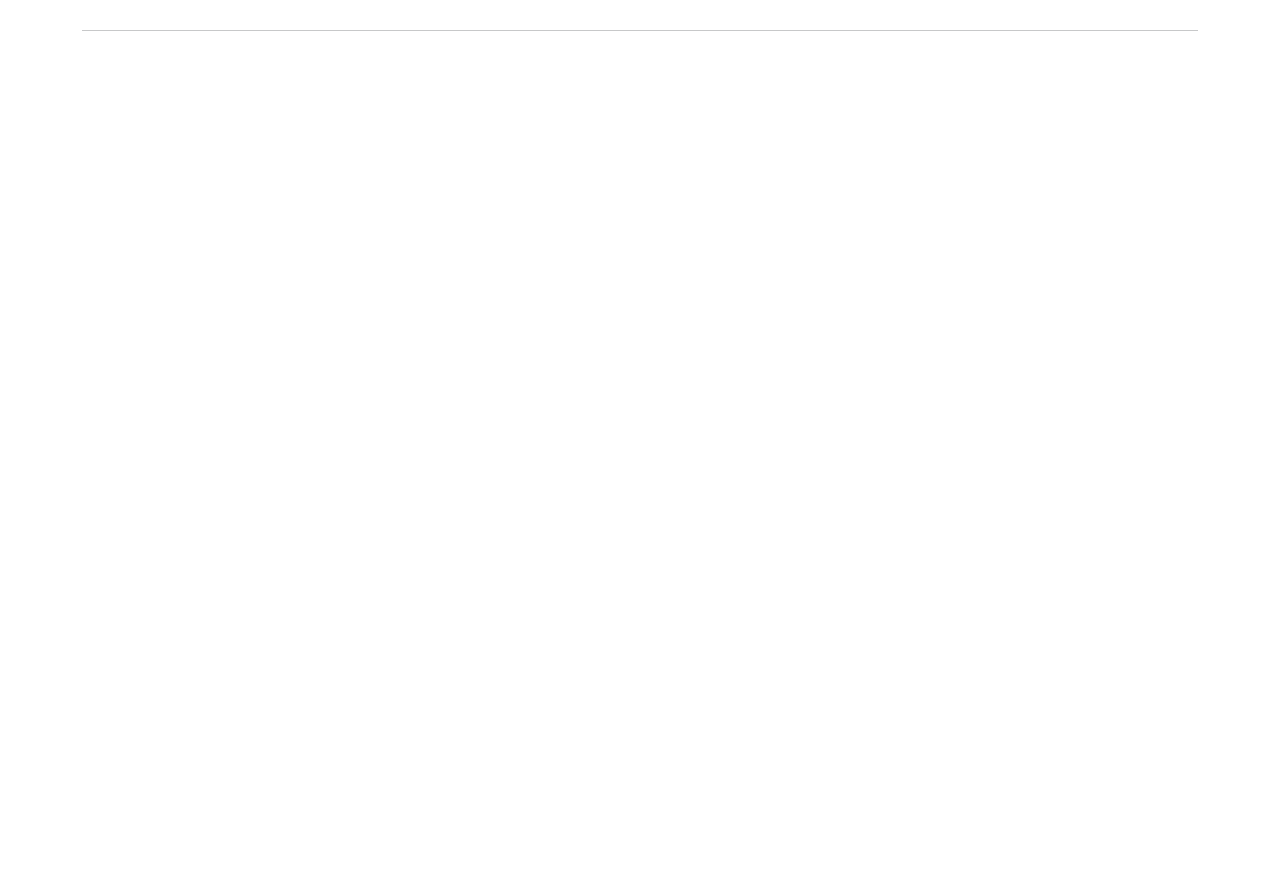
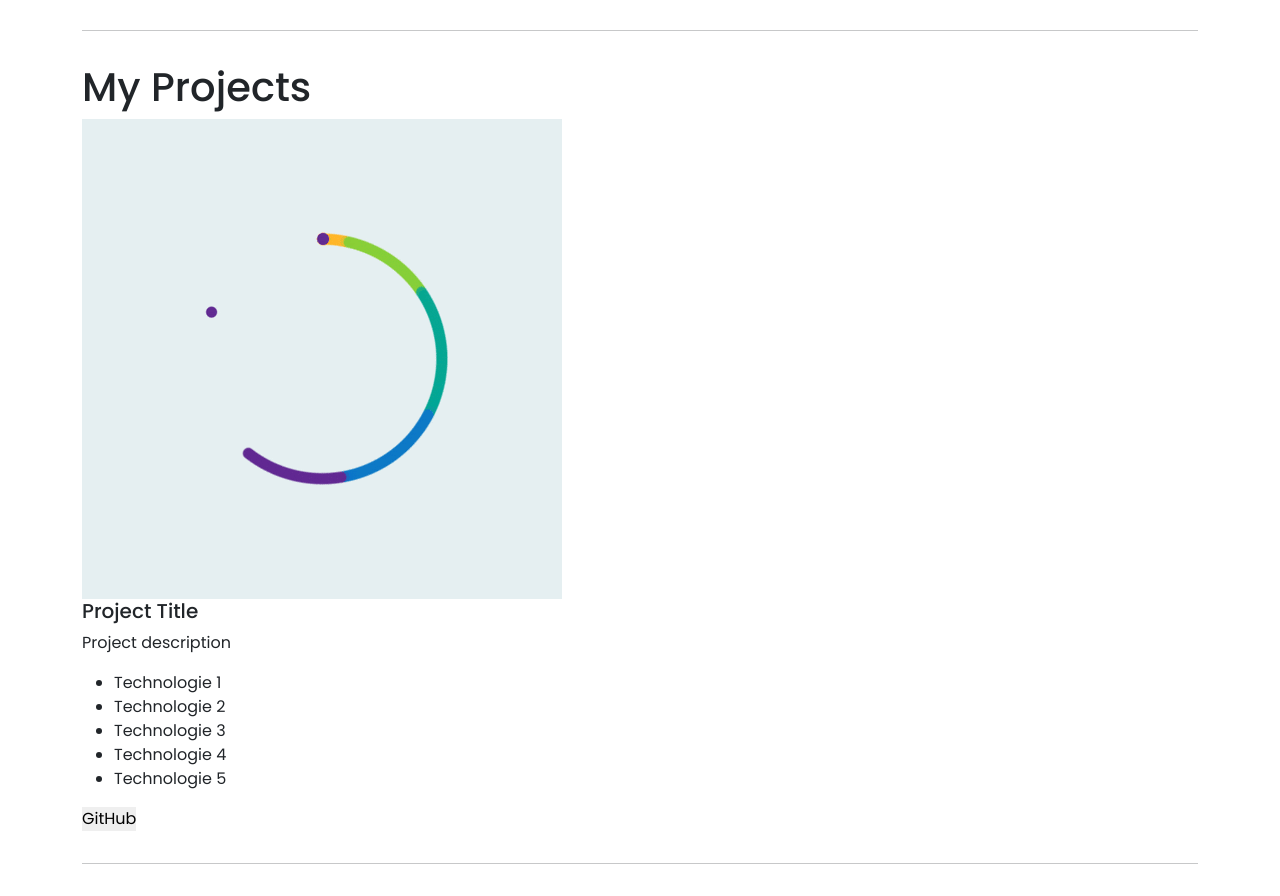
Before and after one commit to amaralBruno27866/the_hall_of_bones, a React (Vite) app in the folder myPortfolio/: page / in a window 1280 px wide. Shown: the part 2659-3555 px from the top of the page. Before the commit the page ends 2722 px from the top, so only its background shows below. Built offline with nearby package versions, Linux system fonts and the light colour scheme.

Commit message:
Create: component projects

```diff
--- a/myPortfolio/src/App.jsx
+++ b/myPortfolio/src/App.jsx
@@ -4,6 +4,7 @@ import { Home } from './frontend/components/home';
 import { About } from './frontend/components/about';
 import { Education } from './frontend/components/education';
 import { WorkExperience } from './frontend/components/workExperience';
+import { Projects } from './frontend/components/projects';
 
 export function App() {
   return (
@@ -13,6 +14,7 @@ export function App() {
       <About />
       <Education />
       <WorkExperience />
+      <Projects />
     </div>
   );
 }
--- /dev/null
+++ b/myPortfolio/src/frontend/components/projects.jsx
@@ -0,0 +1,34 @@
+import React from 'react';
+import styles from '../../styles/projects.module.css';
+import 'bootstrap/dist/js/bootstrap.bundle.min.js';
+import load from '../../assets/images/loading.gif';
+
+export function Projects() {
+  return (
+    <section className={styles.projects}>
+      <header>
+        <h1>My Projects</h1>
+      </header>
+      <div className={styles.container}>
+        <div className={styles.slide}>
+          <img src={load} alt="" />
+          <div className={styles.info}>
+            <h5>Project Title</h5>
+            <p>Project description</p>
+            <div className={styles.otherInfos}>
+              <ul>
+                <li>Technologie 1</li>
+                <li>Technologie 2</li>
+                <li>Technologie 3</li>
+                <li>Technologie 4</li>
+                <li>Technologie 5</li>
+              </ul>
+            </div>
+          </div>
+          <button>GitHub</button>
+        </div>
+      </div>
+      <hr />
+    </section>
+  );
+}
--- /dev/null
+++ b/myPortfolio/src/styles/projects.module.css
@@ -0,0 +1,4 @@
+.projects hr{
+  margin-top: 2rem;
+  margin-bottom: 2rem;
+}
```
